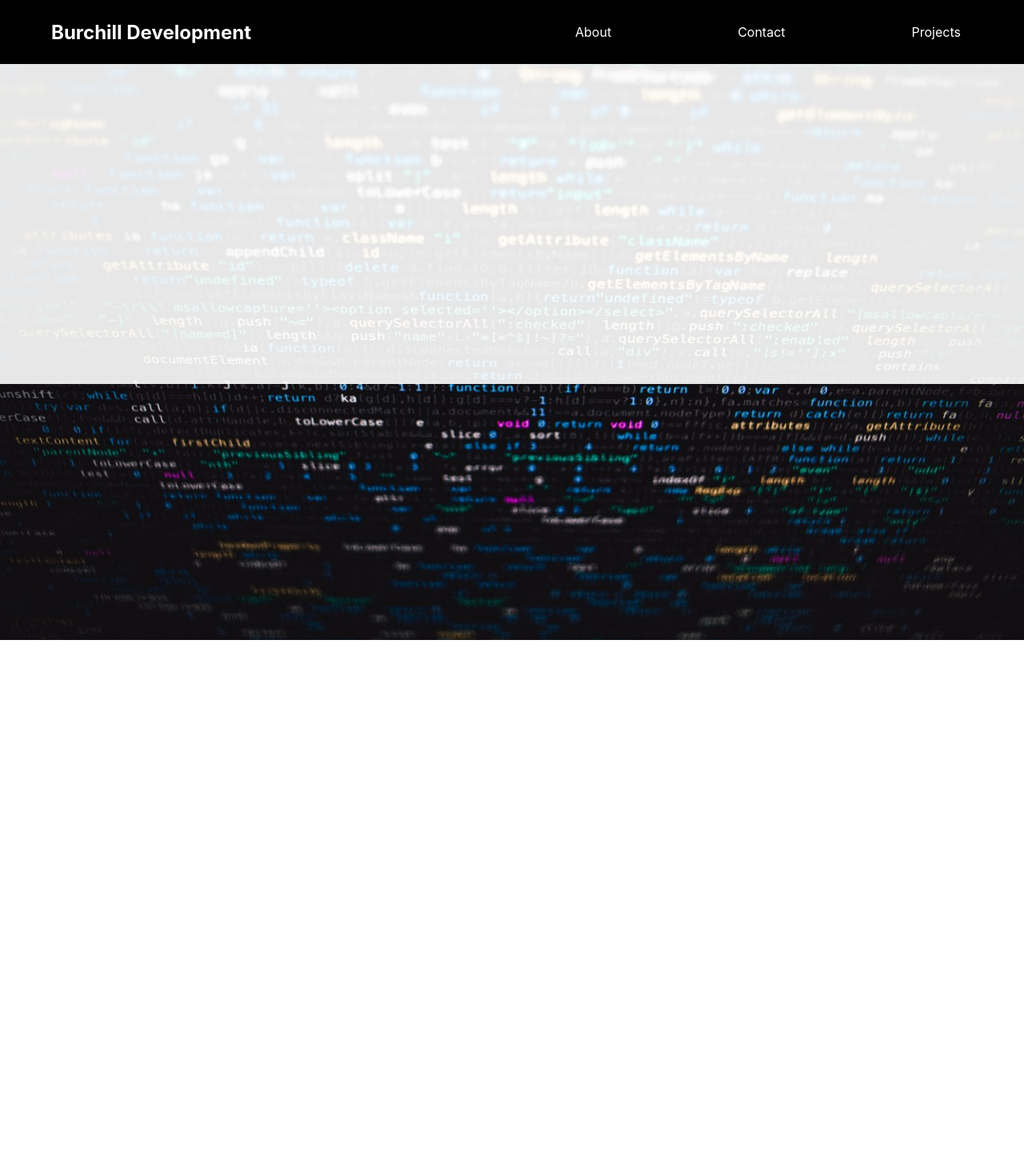
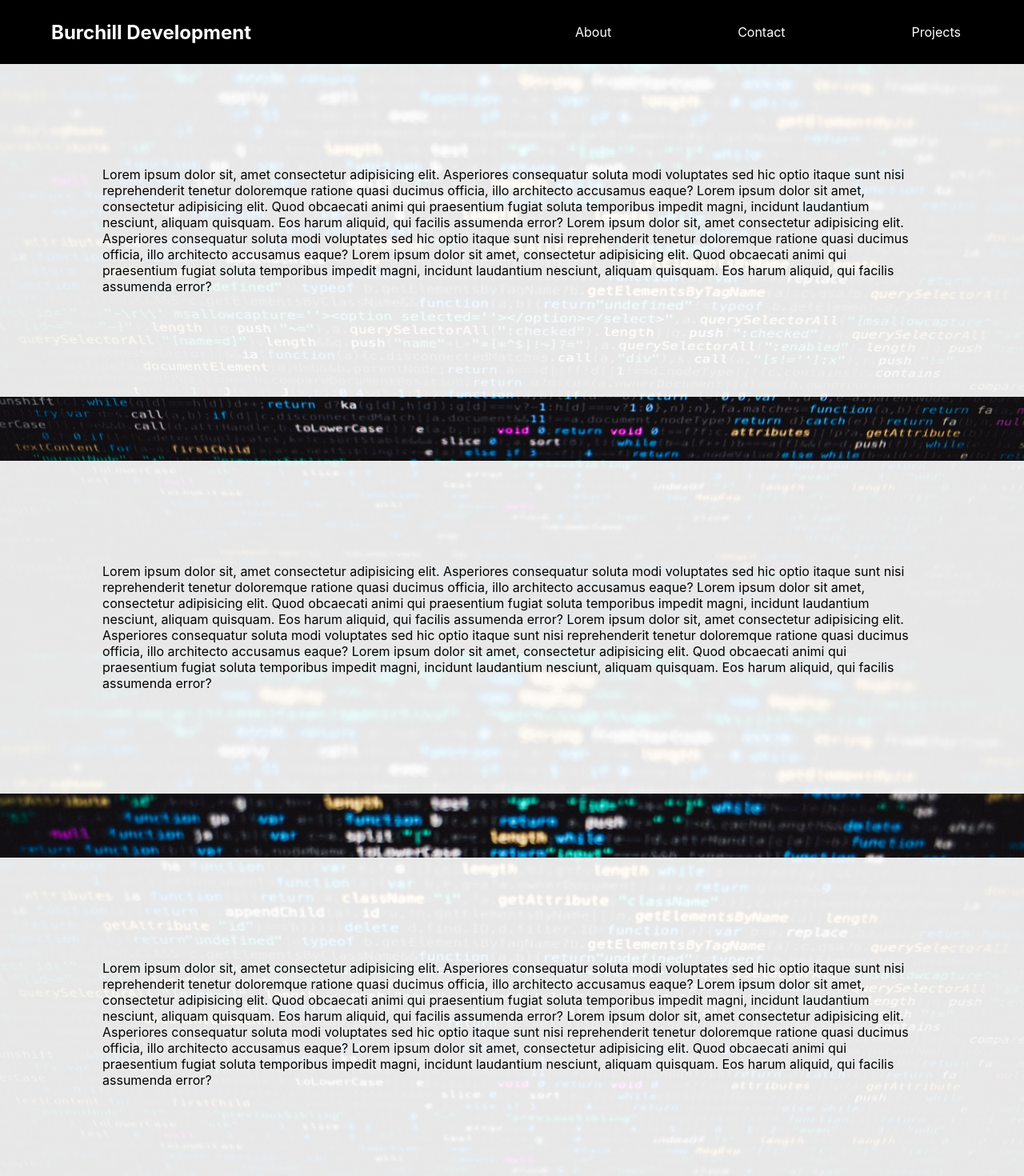
Before and after one commit to jarodburchill/burchill-development, a React (Create React App) app: page / in a window 1280 px wide. Shown: the top 1470 px of the page at 80% size. Before the commit the page ends 800 px from the top, so only its background shows below. Built offline with nearby package versions, Linux system fonts and the light colour scheme.

Commit message:
Testing content look

```diff
--- a/src/components/App.jsx
+++ b/src/components/App.jsx
@@ -12,6 +12,7 @@ const Container = styled.div`
   width: 100%;
   min-height: 50vh;
   background: ${props => props.theme.primary};
+  padding: 10%;
 `;
 
 const App = () => {
@@ -20,7 +21,54 @@ const App = () => {
       <div>
         <Navbar />
         <GlobalStyle />
-        <Container></Container>
+        <Container>
+          Lorem ipsum dolor sit, amet consectetur adipisicing elit. Asperiores
+          consequatur soluta modi voluptates sed hic optio itaque sunt nisi
+          reprehenderit tenetur doloremque ratione quasi ducimus officia, illo
+          architecto accusamus eaque? Lorem ipsum dolor sit amet, consectetur
+          adipisicing elit. Quod obcaecati animi qui praesentium fugiat soluta
+          temporibus impedit magni, incidunt laudantium nesciunt, aliquam
+          quisquam. Eos harum aliquid, qui facilis assumenda error? Lorem ipsum
+          dolor sit, amet consectetur adipisicing elit. Asperiores consequatur
+          soluta modi voluptates sed hic optio itaque sunt nisi reprehenderit
+          tenetur doloremque ratione quasi ducimus officia, illo architecto
+          accusamus eaque? Lorem ipsum dolor sit amet, consectetur adipisicing
+          elit. Quod obcaecati animi qui praesentium fugiat soluta temporibus
+          impedit magni, incidunt laudantium nesciunt, aliquam quisquam. Eos
+          harum aliquid, qui facilis assumenda error?
+        </Container>
+        <Container>
+          Lorem ipsum dolor sit, amet consectetur adipisicing elit. Asperiores
+          consequatur soluta modi voluptates sed hic optio itaque sunt nisi
+          reprehenderit tenetur doloremque ratione quasi ducimus officia, illo
+          architecto accusamus eaque? Lorem ipsum dolor sit amet, consectetur
+          adipisicing elit. Quod obcaecati animi qui praesentium fugiat soluta
+          temporibus impedit magni, incidunt laudantium nesciunt, aliquam
+          quisquam. Eos harum aliquid, qui facilis assumenda error? Lorem ipsum
+          dolor sit, amet consectetur adipisicing elit. Asperiores consequatur
+          soluta modi voluptates sed hic optio itaque sunt nisi reprehenderit
+          tenetur doloremque ratione quasi ducimus officia, illo architecto
+          accusamus eaque? Lorem ipsum dolor sit amet, consectetur adipisicing
+          elit. Quod obcaecati animi qui praesentium fugiat soluta temporibus
+          impedit magni, incidunt laudantium nesciunt, aliquam quisquam. Eos
+          harum aliquid, qui facilis assumenda error?
+        </Container>
+        <Container>
+          Lorem ipsum dolor sit, amet consectetur adipisicing elit. Asperiores
+          consequatur soluta modi voluptates sed hic optio itaque sunt nisi
+          reprehenderit tenetur doloremque ratione quasi ducimus officia, illo
+          architecto accusamus eaque? Lorem ipsum dolor sit amet, consectetur
+          adipisicing elit. Quod obcaecati animi qui praesentium fugiat soluta
+          temporibus impedit magni, incidunt laudantium nesciunt, aliquam
+          quisquam. Eos harum aliquid, qui facilis assumenda error? Lorem ipsum
+          dolor sit, amet consectetur adipisicing elit. Asperiores consequatur
+          soluta modi voluptates sed hic optio itaque sunt nisi reprehenderit
+          tenetur doloremque ratione quasi ducimus officia, illo architecto
+          accusamus eaque? Lorem ipsum dolor sit amet, consectetur adipisicing
+          elit. Quod obcaecati animi qui praesentium fugiat soluta temporibus
+          impedit magni, incidunt laudantium nesciunt, aliquam quisquam. Eos
+          harum aliquid, qui facilis assumenda error?
+        </Container>
       </div>
     </ThemeProvider>
   );
--- a/src/components/Navbar.jsx
+++ b/src/components/Navbar.jsx
@@ -44,9 +44,9 @@ const Links = styled.div`
     justify-content: space-evenly;
     transition: all 1s ease-out;
     clip-path: ${props =>
-      props.open ? "circle(200% at 90% -10%)" : "circle(100px at 90% -10%)"};
+      props.open ? "circle(200% at 95% -10%)" : "circle(100px at 95% -10%)"};
     -webkit-clip-path: ${props =>
-      props.open ? "circle(200% at 90% -10%)" : "circle(100px at 90% -10%)"};
+      props.open ? "circle(200% at 95% -10%)" : "circle(100px at 95% -10%)"};
     pointer-events: ${props => (props.open ? "all" : "none")};
 
     li {
```
